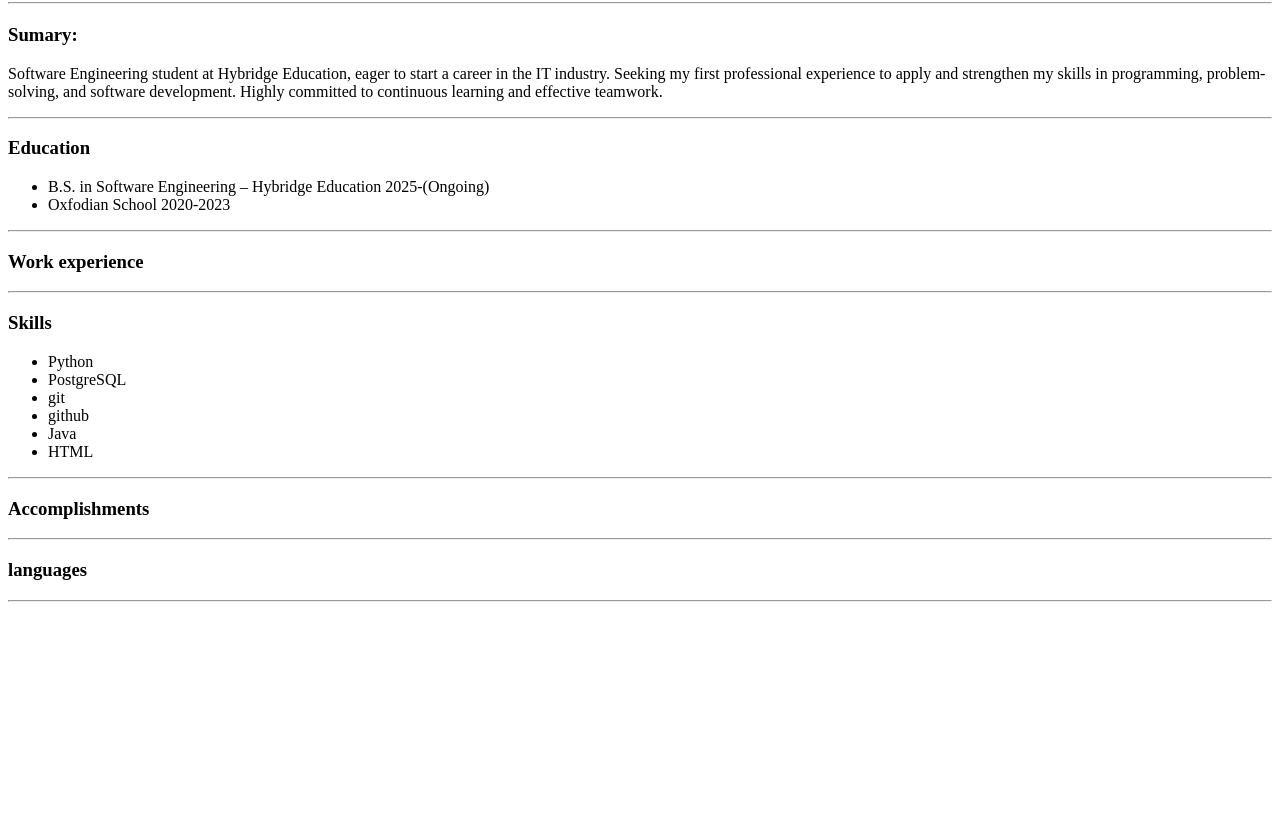
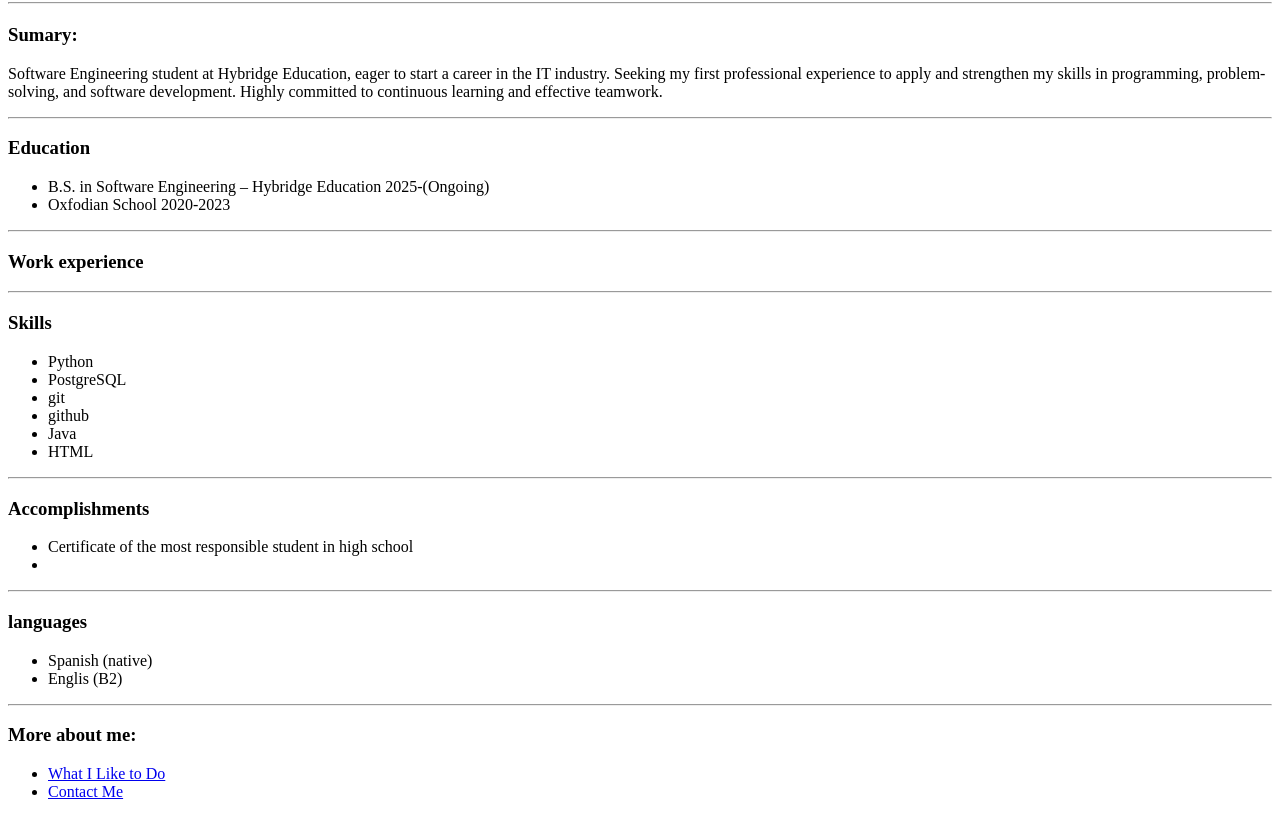
Before and after one commit to Carloz1904/Carlos_Eduardo_Lozano_Correa_Resume, a plain HTML site: page index.html in a window 1280 px wide. Shown: the part 78-895 px from the top of the page. Before the commit the page ends 800 px from the top, so only its background shows below. Drawn offline with Linux system fonts and the light colour scheme.

Commit message:
the index has more thing now

```diff
--- a/index.html
+++ b/index.html
@@ -16,12 +16,14 @@
         Highly committed to continuous learning and effective teamwork.
     </p>
     <hr/>
+
     <h3>Education</h3>
         <ul>
             <li>B.S. in Software Engineering – Hybridge Education 2025-(Ongoing)</li>
             <li>Oxfodian School 2020-2023</li>
         </ul>
     <hr/>
+
     <h3>Work experience</h3>
     <hr/>
     <h3>Skills</h3>
@@ -34,10 +36,30 @@
             <li>HTML</li>
         </ul>
     <hr/>
+
     <h3>Accomplishments</h3>
+        <ul>
+            <li>Certificate of the most responsible student in high school</li>
+            <li></li>
+        </ul>
     <hr/>
+
     <h3>languages</h3>
+        <ul>
+            <li>Spanish (native)</li>
+            <li>Englis (B2)</li>
+        </ul>
     <hr/>
+
+    <h3>More about me:</h3>
+        <ul>
+            <li>
+                <a href="./hobbies.html">What I Like to Do</a>
+            </li>
+            <li>
+                <a href="./contact_me.html">Contact Me</a>
+            </li>
+        </ul>
 
 </body>
 </html>
```
